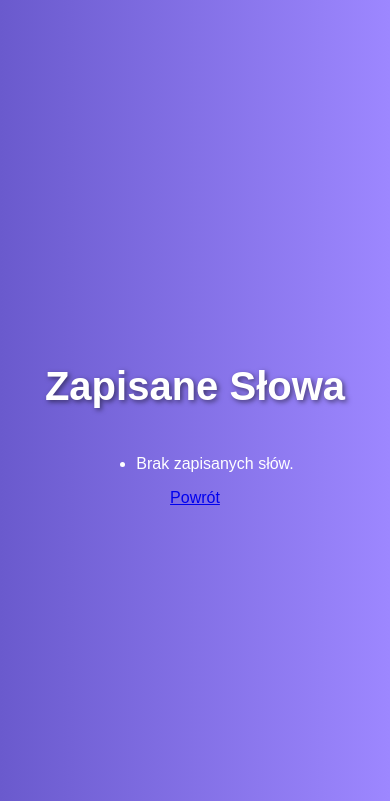
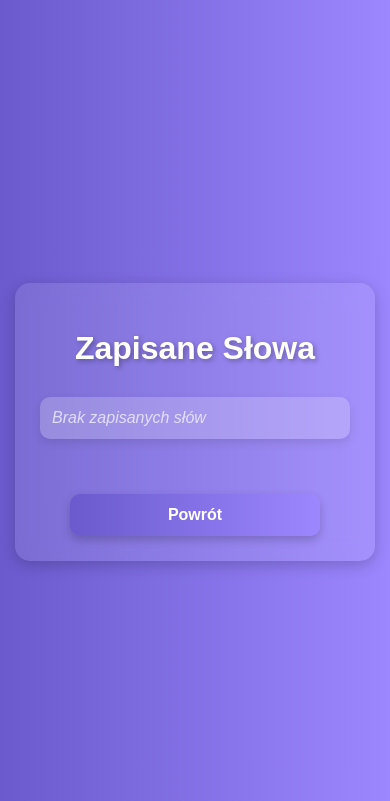
Before and after one commit to dawid-kalinowski/praca-licencjacka, a Flask app: page /saved_words in a window 390 px wide. Shown: the top 801 px of the page. Run offline with Flask 3, Linux system fonts and the light colour scheme; the visitor is signed in with stand-in values (Sample User, id 1); data that the repository does not hold is empty; parts of the project's set-up code (start-up, migrations or seed data) failed here and were passed over; some libraries are stand-ins or nearby versions.

Commit message:
better css for saved_words, functonality to go back from quiz
- poprawiony css z saved_words,
- możliwość wyjścia z quizu (powrotu do poprzedniej strony),
- zaktualizowana zawartosć todo.txt
- usunięte zbędne pliki
- zmienione nazwy niektórych plików

```diff
--- a/static/css/saved_words.css
+++ b/static/css/saved_words.css
@@ -32,14 +32,17 @@ h1 {
     list-style-type: none;
     padding: 0;
     margin: 0 0 30px 0;
-    text-align: left;
+    width: 100%;
 }
 
 .words-list li {
     background: rgba(255, 255, 255, 0.2);
-    padding: 15px;
-    margin: 10px 0;
+    padding: 15px 20px;
+    margin: 15px 0;
     border-radius: 10px;
+    display: flex;
+    justify-content: space-between;
+    align-items: center;
     font-size: 1.1rem;
     box-shadow: 0px 4px 10px rgba(0, 0, 0, 0.1);
     transition: transform 0.2s, box-shadow 0.2s;
@@ -50,62 +53,37 @@ h1 {
     box-shadow: 0px 6px 15px rgba(0, 0, 0, 0.2);
 }
 
-.quiz-button {
-    background: linear-gradient(to right, #ff7e5f, #feb47b);
+.words-list li button {
+    background: linear-gradient(to right, #ff4c4c, #ff7e5f);
     color: #fff;
     border: none;
-    border-radius: 10px;
-    font-size: 1.2rem;
-    font-weight: bold;
-    padding: 15px 30px;
+    border-radius: 8px;
+    padding: 8px 16px;
+    font-size: 0.9rem;
     cursor: pointer;
-    box-shadow: 0px 4px 10px rgba(0, 0, 0, 0.2);
     transition: transform 0.2s, box-shadow 0.2s;
 }
 
-.quiz-button:hover {
+.words-list li button:hover {
     transform: scale(1.05);
-    box-shadow: 0px 6px 15px rgba(0, 0, 0, 0.3);
+    box-shadow: 0px 4px 10px rgba(0, 0, 0, 0.2);
 }
 
-.quiz-button:active {
-    transform: scale(1);
+.words-list li button:active {
+    transform: scale(0.95);
 }
 
-.quiz-container {
-    margin-top: 20px;
-}
-
-.quiz-item {
-    margin-bottom: 20px;
-}
-
-.quiz-item p {
-    font-size: 1.2rem;
-    margin-bottom: 10px;
-}
-
-.quiz-item input {
-    width: 100%;
-    padding: 15px;
-    border: none;
-    border-radius: 10px;
-    font-size: 1rem;
-    background: rgba(255, 255, 255, 0.8);
-    color: #333;
-    outline: none;
-    transition: background 0.3s, border-color 0.3s;
-}
-
-.quiz-item input:focus {
-    background: rgba(255, 255, 255, 1);
-    border-color: #6a5acd;
+.empty-message {
+    color: rgba(255, 255, 255, 0.7);
+    font-style: italic;
+    text-align: center;
+    padding: 20px;
 }
 
 .back-button {
     display: inline-block;
-    margin-top: 20px;
-    padding: 10px 20px;
+    margin-top: 25px;
+    padding: 12px 25px;
     background: linear-gradient(to right, #6a5acd, #9d87ff);
     color: #fff;
     border: none;
@@ -124,13 +102,14 @@ h1 {
 }
 
 .back-button:active {
-    transform: scale(1);
+    transform: scale(0.98);
 }
 
 /* Responsywność */
 @media (max-width: 768px) {
     .saved-words-container {
-        padding: 20px;
+        padding: 25px;
+        margin: 15px;
     }
 
     h1 {
@@ -138,26 +117,20 @@ h1 {
     }
 
     .words-list li {
+        flex-direction: column;
+        gap: 10px;
+        align-items: flex-start;
+        padding: 12px;
         font-size: 1rem;
+    }
+
+    .words-list li button {
+        width: 100%;
         padding: 10px;
     }
 
-    .quiz-button {
-        font-size: 1rem;
-        padding: 10px 20px;
-    }
-
-    .quiz-item p {
-        font-size: 1rem;
-    }
-
-    .quiz-item input {
-        padding: 10px;
-        font-size: 0.9rem;
-    }
-
     .back-button {
-        font-size: 0.9rem;
-        padding: 8px 16px;
+        width: 100%;
+        max-width: 200px;
     }
 }
--- a/templates/quiz.html
+++ b/templates/quiz.html
@@ -1,10 +1,11 @@
+<!-- quiz.html -->
 <!DOCTYPE html>
 <html lang="pl">
 <head>
   <meta charset="UTF-8">
   <meta name="viewport" content="width=device-width, initial-scale=1.0">
   <title>Quiz Słów</title>
-  <link rel="stylesheet" href="/static/css/quiz.css"> <!-- Nowy plik CSS dla quizu -->
+  <link rel="stylesheet" href="/static/css/quiz.css">
 </head>
 <body>
   <div class="quiz-container">
@@ -13,6 +14,8 @@
     <button id="end-btn" class="quiz-button" style="display: none;" onclick="endQuiz()">Zakończ Quiz</button>
     <div id="quiz" class="quiz-content"></div>
     <div id="results" class="results-container"></div>
+    <!-- Dodany przycisk Powrót -->
+    <a href="{{ url_for('home') }}" class="back-button">Powrót</a>
   </div>
   <script src="/static/js/script.js"></script>
 </body>
--- a/templates/saved_words.html
+++ b/templates/saved_words.html
@@ -3,7 +3,7 @@
 <head>
     <meta charset="UTF-8">
     <title>Zapisane Słowa</title>
-    <link rel="stylesheet" href="/static/css/style.css">
+    <link rel="stylesheet" href="/static/css/saved_words.css">
     <script>
         async function deleteWord(wordId) {
             const response = await fetch('/delete_word', {
@@ -22,17 +22,19 @@
     </script>
 </head>
 <body>
+    <div class="saved-words-container">
         <h1>Zapisane Słowa</h1>
-    <ul>
+        <ul class="words-list">
             {% for word in words %}
                 <li>
-                {{ word.polish }} - {{ word.english }}
+                    <span>{{ word.polish }} - {{ word.english }}</span>
                     <button onclick="deleteWord('{{ word._id }}')">Usuń</button>
                 </li>
             {% else %}
-            <li>Brak zapisanych słów.</li>
+                <li class="empty-message">Brak zapisanych słów</li>
             {% endfor %}
         </ul>
-    <a href="{{ url_for('home') }}">Powrót</a>
+        <a href="{{ url_for('home') }}" class="back-button">Powrót</a>
+    </div>
 </body>
 </html>
--- a/todo.txt
+++ b/todo.txt
@@ -1,7 +1,6 @@
 Ważne:
 - możliwość wyboru języków w fiszkach
-- w "zapisz" też niech jest opcja usunięcia z zapisanych
-- przyciski "wróć" w logowaniu i rejestrowaniu, oraz w quizie
+- przyciski "wróć" w logowaniu i rejestrowaniu
 
 Zrobić, jeżeli starczy czasu:
 - przy logowaniu z nieprawidłowymi danymi komunikaty wyświetla dopiero przy kliknięciu 'register', a nie od razu na stronie z logowaniem
```
Also changed, not shown: app.py (deleted, +0 -96 lines), static/css/quiz.css (+35 -0 lines), model/model_training/train.py (renamed from model/model_training/model.py), 2 other files. Lines whose indentation alone changed are shown as unchanged.
